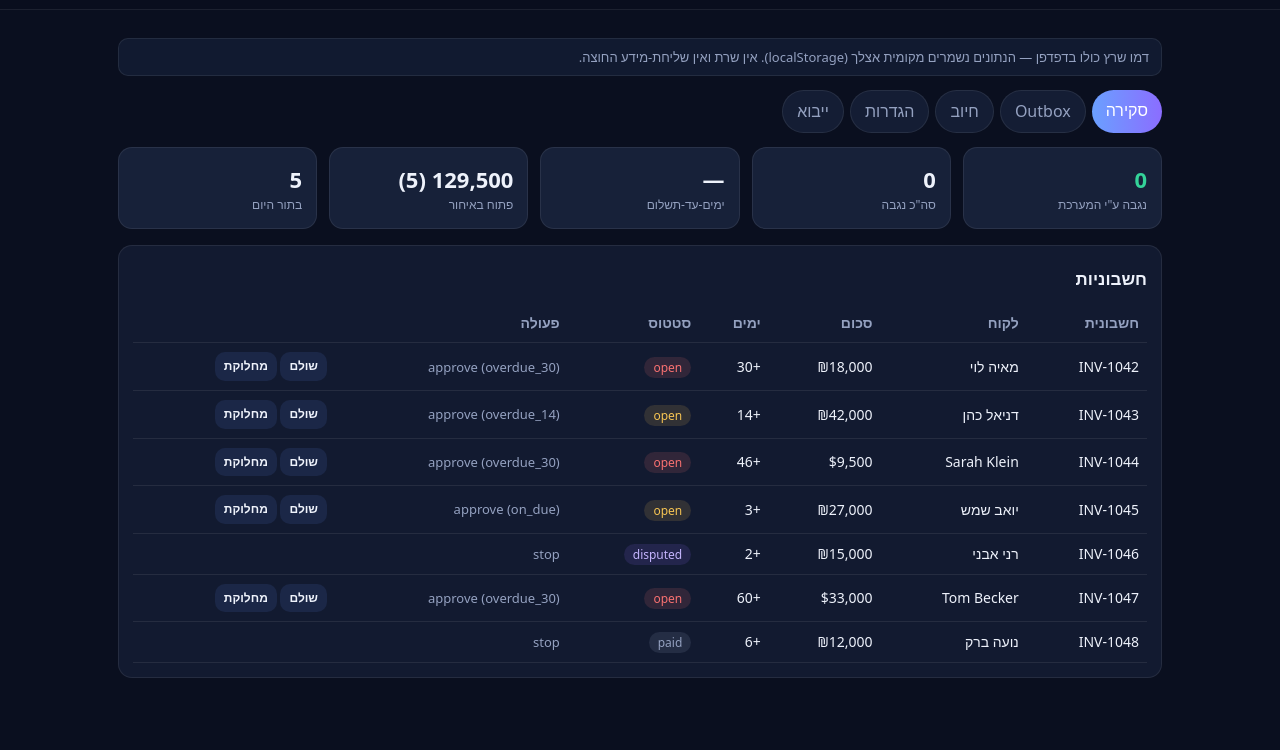
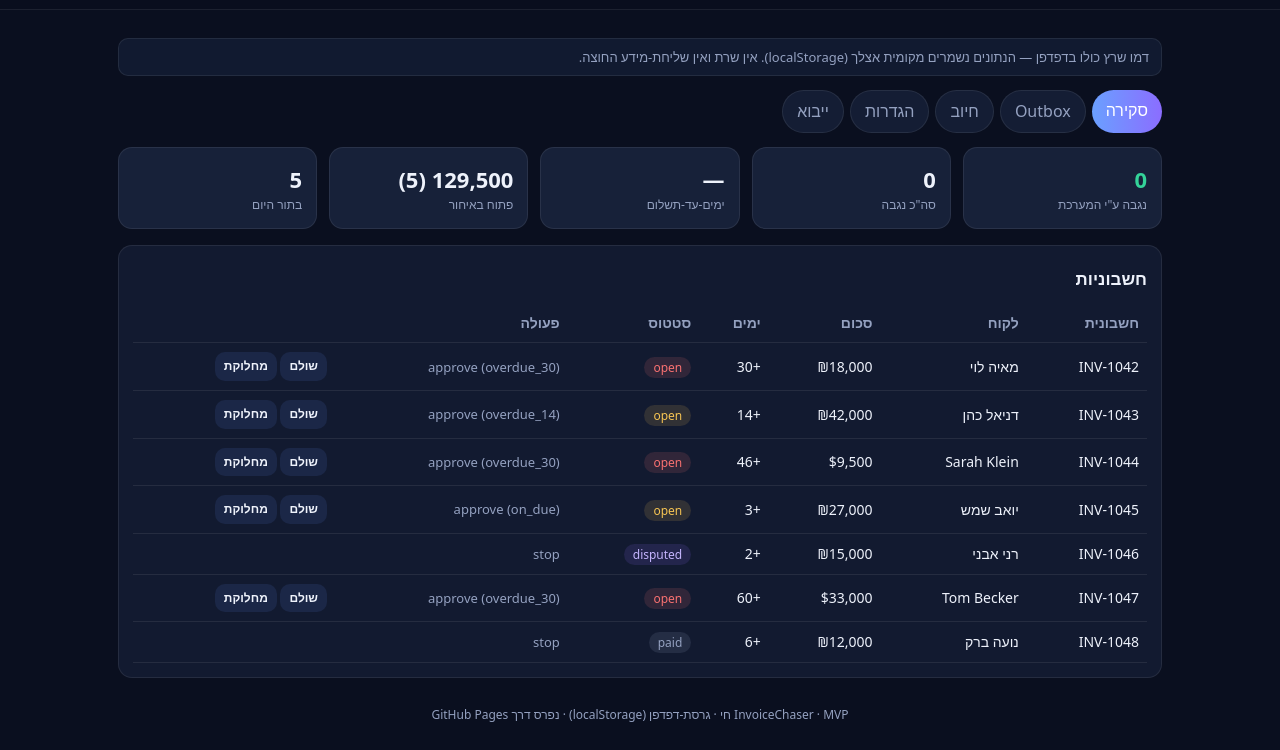
Before and after one commit to Gilhzn/ID_AA, a plain HTML site: page invoicechaser/web/index.html in a window 1280 px wide. Shown: the part 60-810 px from the top of the page. Drawn offline with Linux system fonts and the light colour scheme; files whose address does not match are found by name.

Commit message:
deploy: רענון פריסה + פוטר חותמת-גרסה לדשבורד
מפעיל מחדש את ה-workflow לפרסום טרי ל-gh-pages.

https://claude.ai/code/session_01BZfQoUXg9Z9UxWxhtj3KxQ

```diff
--- a/invoicechaser/web/index.html
+++ b/invoicechaser/web/index.html
@@ -95,6 +95,9 @@ h2{font-size:17px;margin:6px 0 10px}.pill{font-size:12px;color:var(--mut)}
       </div>
     </div>
   </section>
+  <footer style="color:#94a1c0;font-size:12px;text-align:center;margin:28px 0 8px">
+    InvoiceChaser · MVP חי · גרסת-דפדפן (localStorage) · נפרס דרך GitHub Pages
+  </footer>
 </div>
 <script type="module" src="./app.js"></script>
 </body>
```
